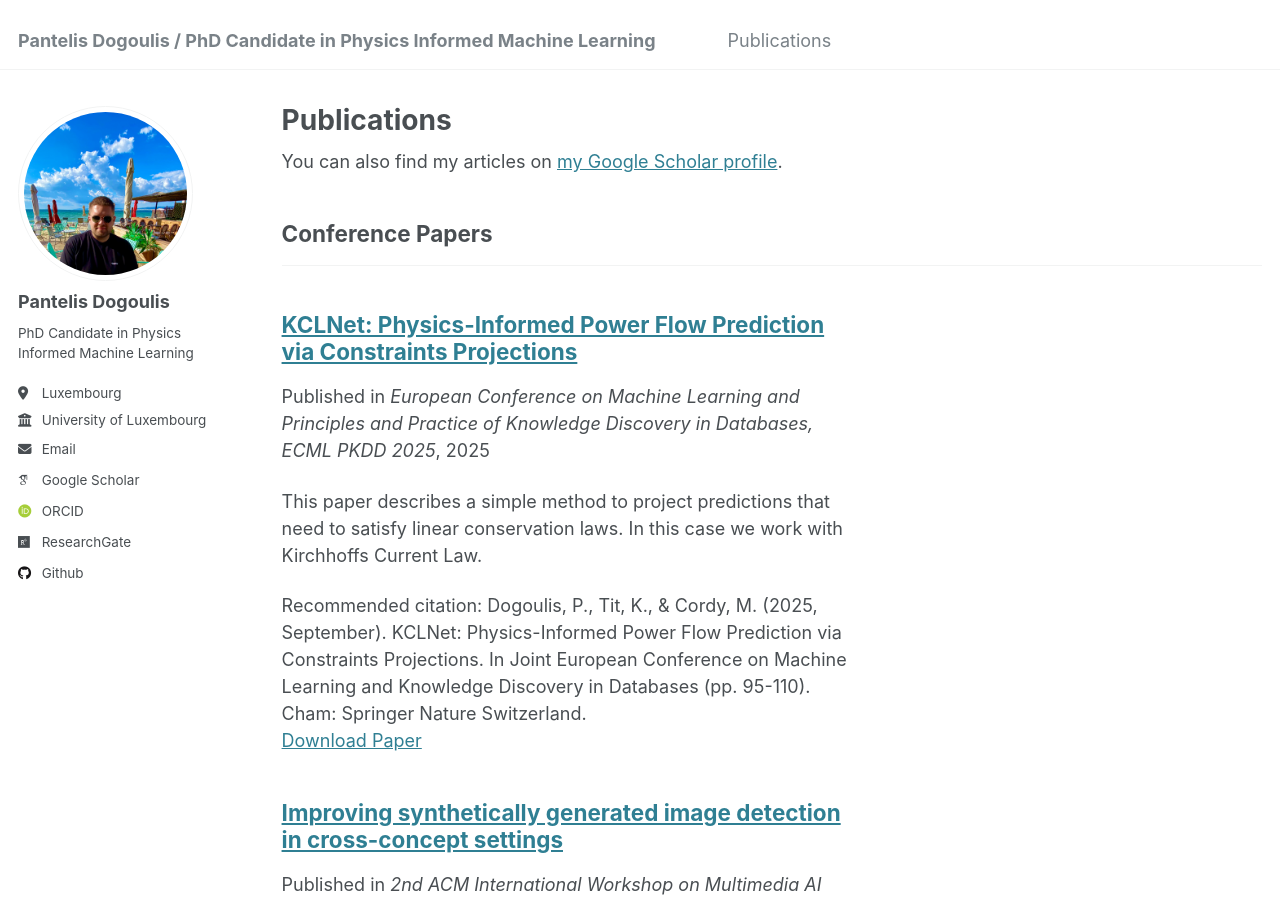
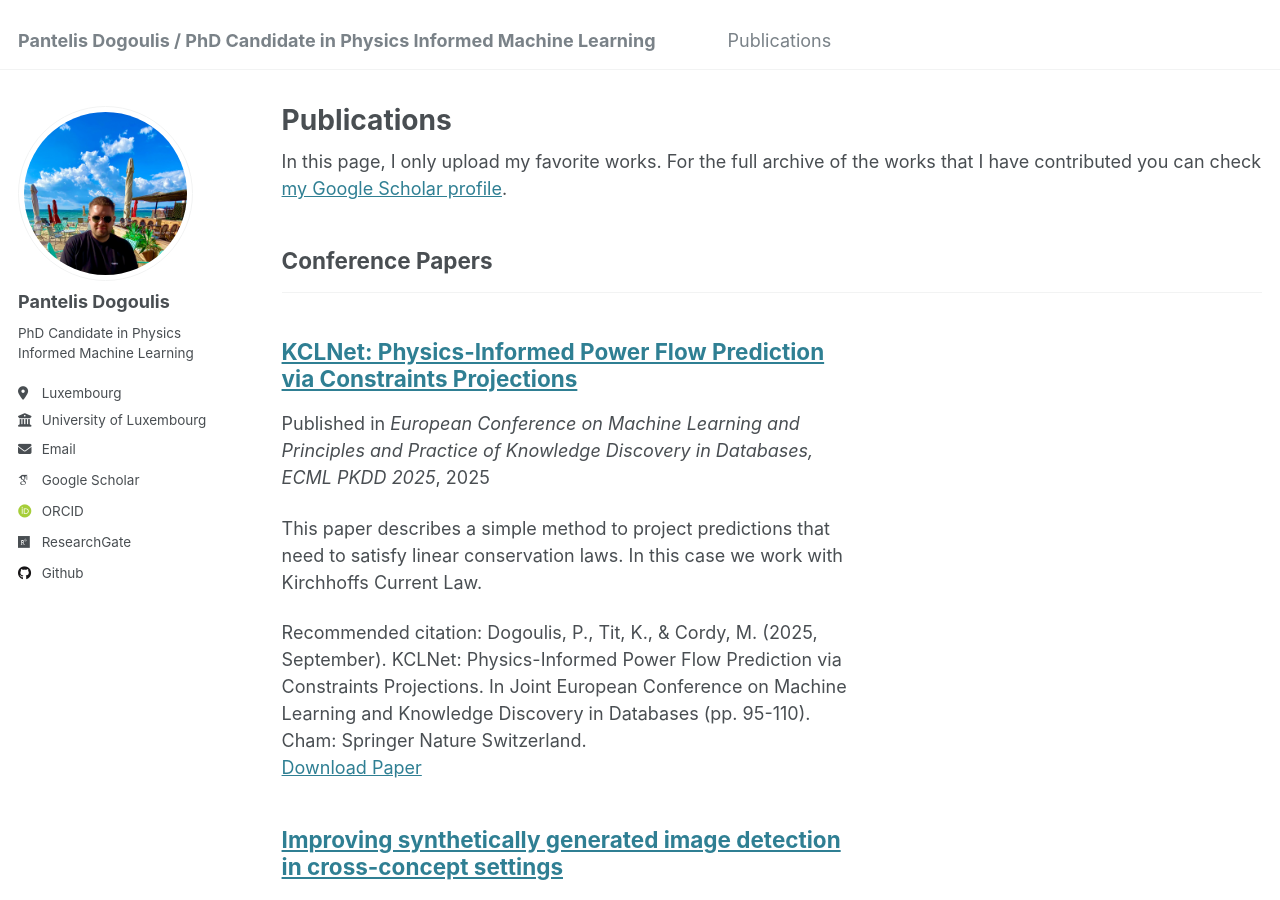
Before and after one commit to dogoulis/dogoulis.github.io, a Jekyll site: the page built from _pages/publications.html, in a window 1280 px wide and 900 px high. Built offline with Jekyll 4.4.1, drawn with Linux system fonts in a browser that asks for light colours; some web fonts are replaced.

Commit message:
another small test.

```diff
--- a/_pages/publications.html
+++ b/_pages/publications.html
@@ -6,7 +6,7 @@ author_profile: true
 ---
 
 {% if site.author.googlescholar %}
-  <div class="wordwrap">You can also find my articles on <a href="{{site.author.googlescholar}}">my Google Scholar profile</a>.</div>
+  <div class="wordwrap">In this page, I only upload my favorite works. For the full archive of the works that I have contributed you can check <a href="{{site.author.googlescholar}}">my Google Scholar profile</a>.</div>
 {% endif %}
 
 {% include base_path %}
```
